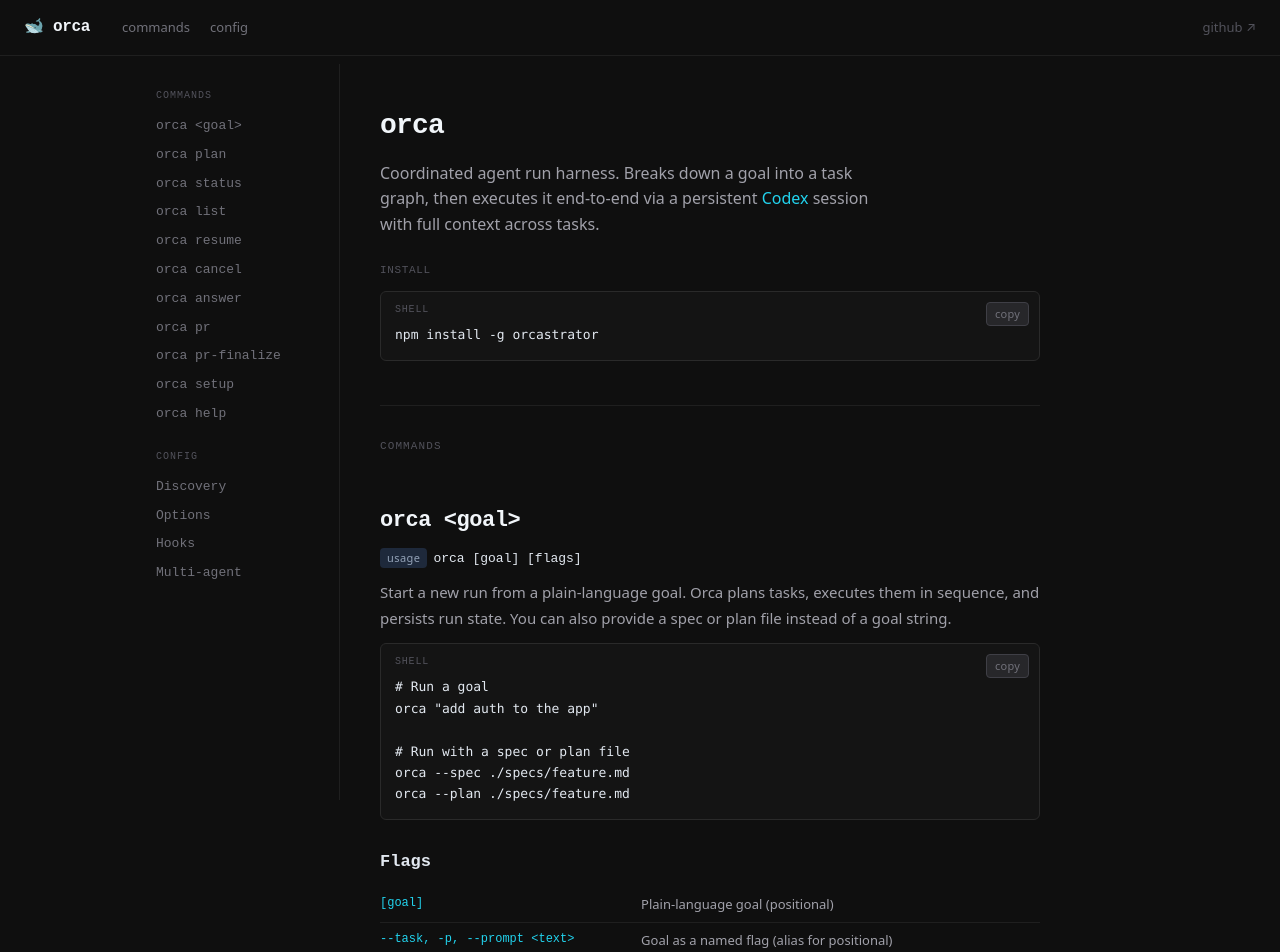
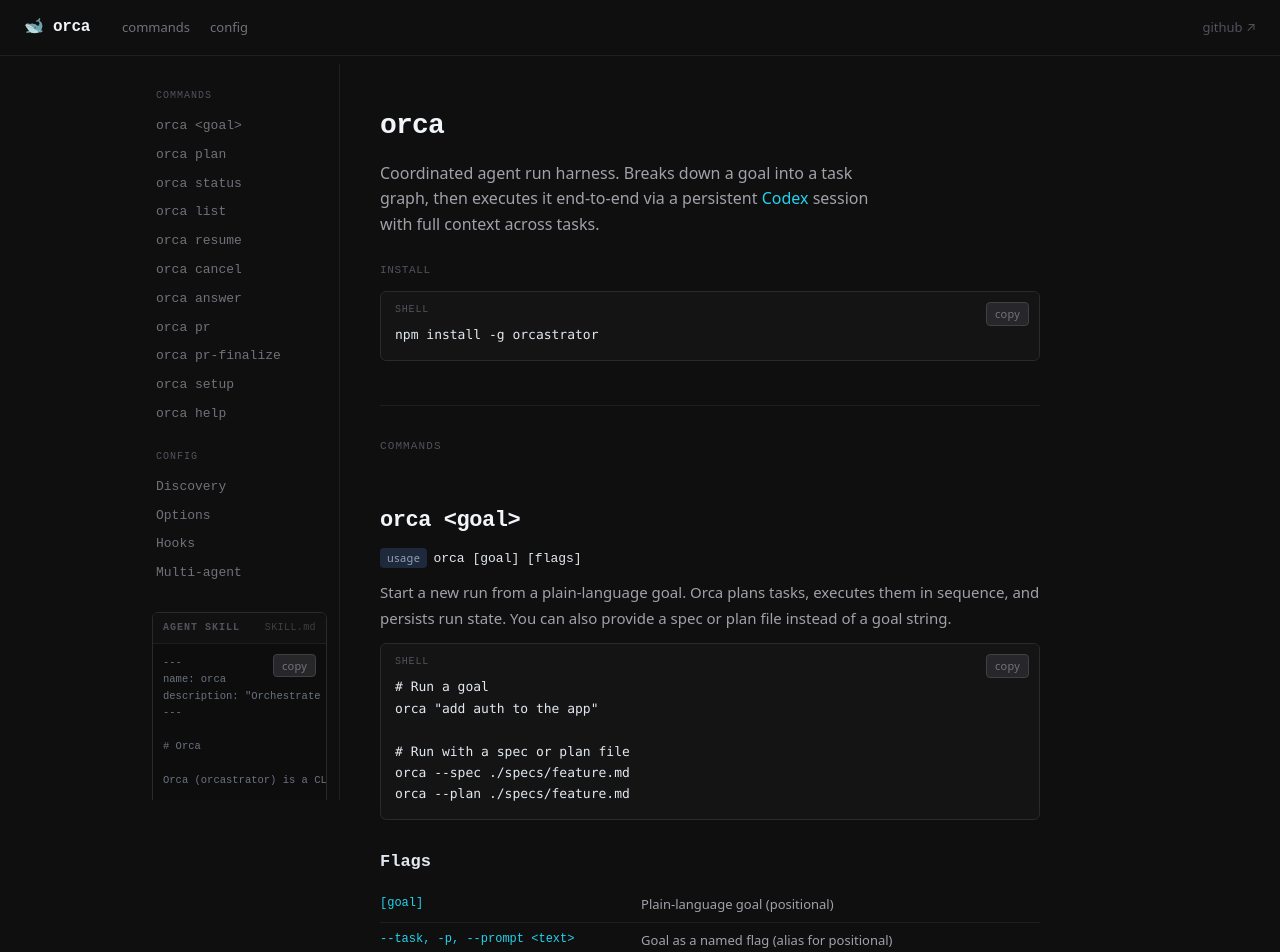
Before and after one commit to ratley/orca-web, a Next.js app: page / in a window 1280 px wide. Shown: the top 952 px of the page. Built offline with nearby package versions, Linux system fonts and the light colour scheme.

Commit message:
feat: add agent skill card to sidebar

```diff
--- /dev/null
+++ b/app/components/AgentSkillCard.tsx
@@ -0,0 +1,113 @@
+"use client";
+
+import { CopyButton } from "./CopyButton";
+
+export const SKILL_MD = `---
+name: orca
+description: "Orchestrate multi-step AI coding tasks via the Orca CLI. Use when: running multi-file code changes, spawning background agents, planning and executing complex tasks end-to-end. NOT for: simple single-file edits, reading code."
+---
+
+# Orca
+
+Orca (orcastrator) is a CLI that breaks a goal into a task graph and executes it end-to-end via Codex or Claude.
+
+## Install
+npm install -g orcastrator
+
+## Run a Goal
+orca "your goal here"
+
+## Key Commands
+orca <goal>              Start a new run
+orca status [--last]     Check run status
+orca answer <text>       Answer a question the agent raised
+orca resume [--last]     Resume a paused run
+orca cancel [--last]     Cancel a run
+orca pr create [--last]  Open a PR for the run's branch
+
+## Config (~/.orca/config.js or ./orca.config.js)
+export default {
+  executor: "codex",           // "codex" (default) or "claude"
+  sessionLogs: "./session-logs",
+  hooks: {
+    onComplete: "your-notify-command",
+    onError: "your-error-command",
+  },
+  codex: { multiAgent: false },
+}
+
+## Notes
+- Codex executor requires ~/.codex/auth.json
+- Must be run inside a git repo
+- Run ID format: <adjective>-<noun>-<timestamp>
+- Use orca answer to unblock a waiting run`;
+
+export function AgentSkillCard({ compact = false }: { compact?: boolean }) {
+  return (
+    <div
+      style={{
+        marginTop: "24px",
+        border: "1px solid #2a2a2a",
+        borderRadius: "6px",
+        background: "#0d0d0d",
+        overflow: "hidden",
+      }}
+    >
+      {/* Header row */}
+      <div
+        style={{
+          display: "flex",
+          alignItems: "center",
+          justifyContent: "space-between",
+          padding: "7px 10px",
+          borderBottom: "1px solid #1e1e1e",
+          background: "#111",
+        }}
+      >
+        <span
+          style={{
+            fontSize: "10px",
+            fontFamily: "ui-monospace, monospace",
+            letterSpacing: "0.1em",
+            textTransform: "uppercase",
+            color: "#52525b",
+            fontWeight: 600,
+          }}
+        >
+          Agent Skill
+        </span>
+        <span
+          style={{
+            fontSize: "10px",
+            fontFamily: "ui-monospace, monospace",
+            color: "#3f3f46",
+            letterSpacing: "0.04em",
+          }}
+        >
+          SKILL.md
+        </span>
+      </div>
+
+      {/* Content */}
+      <div style={{ position: "relative" }}>
+        <CopyButton text={SKILL_MD} />
+        <pre
+          style={{
+            margin: 0,
+            padding: compact ? "10px 40px 10px 10px" : "12px 44px 12px 12px",
+            fontSize: "10.5px",
+            lineHeight: "1.6",
+            color: "#6b7280",
+            overflowX: "auto",
+            whiteSpace: "pre",
+            fontFamily: "ui-monospace, monospace",
+            maxHeight: compact ? "260px" : "none",
+            overflowY: compact ? "auto" : "visible",
+          }}
+        >
+          {SKILL_MD}
+        </pre>
+      </div>
+    </div>
+  );
+}
--- a/app/page.tsx
+++ b/app/page.tsx
@@ -1,4 +1,5 @@
 import { CodeBlock } from "./components/CodeBlock";
+import { AgentSkillCard } from "./components/AgentSkillCard";
 
 // ─── Nav items ───────────────────────────────────────────────────────────────
 
@@ -229,6 +230,11 @@
             {item.label}
           </a>
         ))}
+      </div>
+
+      {/* Agent Skill card — sidebar desktop */}
+      <div style={{ padding: "0 12px" }}>
+        <AgentSkillCard compact />
       </div>
     </nav>
   );
@@ -885,6 +891,11 @@
             <CodeBlock code="feature-auth-1766228123456-1a2b" />
           </section>
 
+          {/* Agent Skill card — mobile only (sidebar hidden on mobile) */}
+          <div className="mobile-agent-skill">
+            <AgentSkillCard />
+          </div>
+
           {/* Footer */}
           <footer
             style={{
@@ -912,9 +923,11 @@
 
       {/* Sidebar hide on mobile */}
       <style>{`
+        .mobile-agent-skill { display: none; }
         @media (max-width: 640px) {
           .sidebar-wrapper { display: none !important; }
           main { padding: 0 20px !important; }
+          .mobile-agent-skill { display: block; }
         }
         nav a:hover { color: #22d3ee !important; }
         header a:hover { color: #e2e8f0 !important; }
```
